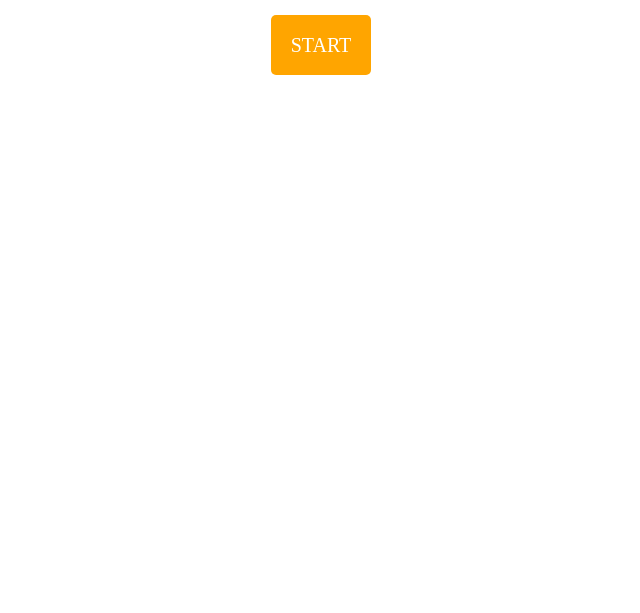
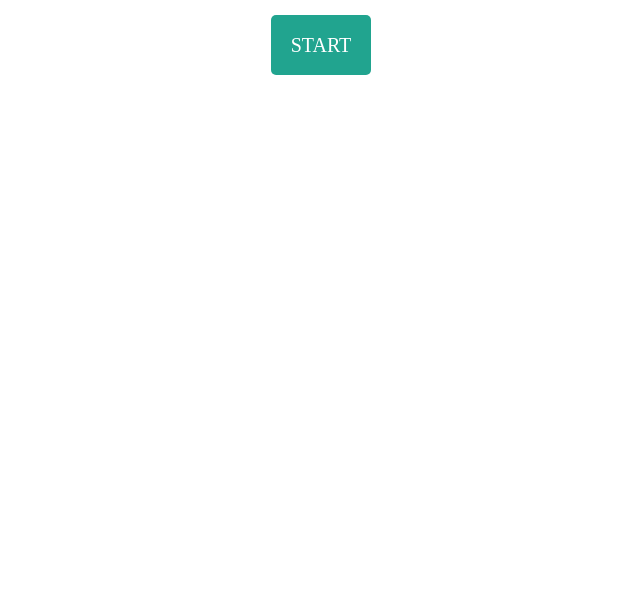
Before and after one commit to akitas-arrow/five-seconds-charenge, a plain HTML site: page index.html in a window 1280 px wide. Shown: the part 187-800 px from the top of the page, without its empty margins (319-959 px from the left). Drawn offline with Linux system fonts and the light colour scheme.

Commit message:
ボタンの色変更

```diff
--- a/style.css
+++ b/style.css
@@ -19,8 +19,7 @@
   height: 60px;
   font-size: 20px;
   line-height: 60px;
-  /* background-color: rgba(33, 164, 143, 1); */
-  background-color: orange;
+  background-color: rgba(33, 164, 143, 1);
   color: #fff;
   width: 100px;
   cursor: pointer;
```
